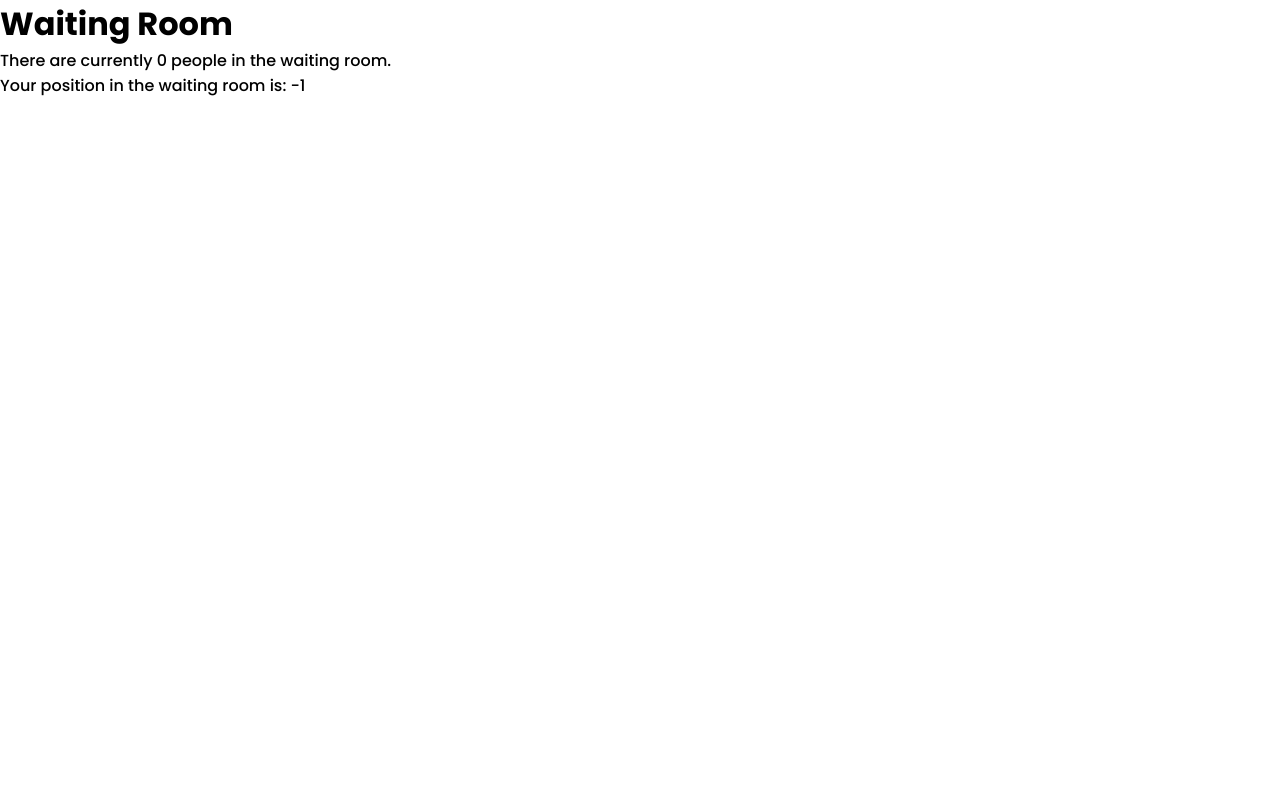
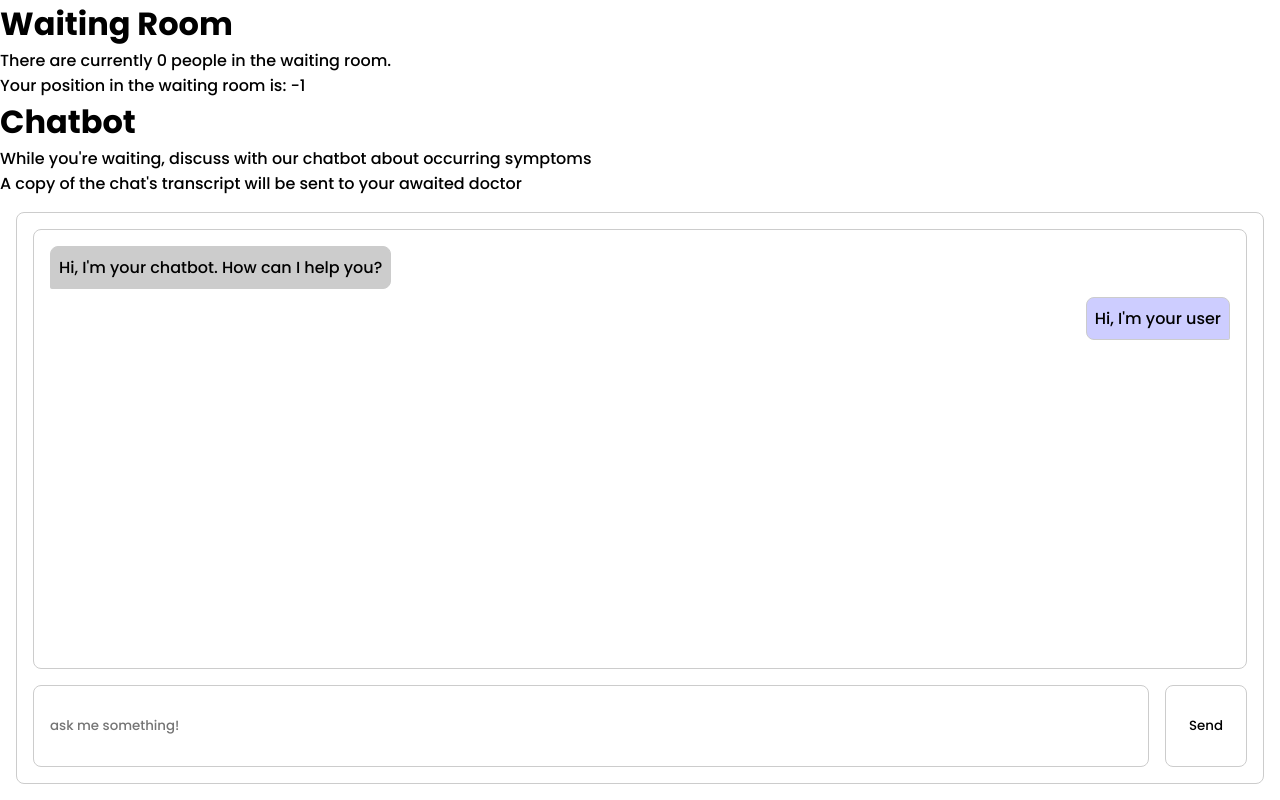
Before and after one commit to HaoChiBao/maplehacks, a React (Create React App) app in the folder client/: page /waiting-room in a window 1280 px wide. Built offline with nearby package versions, Linux system fonts and the light colour scheme; no server answers; what agora-rtc-sdk-ng would draw is missing.

Commit message:
chat room

```diff
--- /dev/null
+++ b/client/src/Patient/WaitingRoom.css
@@ -0,0 +1,99 @@
+.waitingRoom-page{
+    width: 100vw;
+    height: 100vh;
+    display: flex;
+    align-items: center;
+    justify-content: center;
+    flex-direction: column;
+}
+.waitingRoom-page .waiting-stat{
+    width: 100%;
+}
+.waitingRoom-page .gptChat{
+    width: 100%;
+    height: 100%;
+    display: flex;
+    flex-direction: column;
+}
+
+.waitingRoom-page .gptChat .chatarea{
+    height: 100%;
+    padding: 1rem;
+    margin: 1rem;
+    border: 1px solid #ccc;
+    border-radius: 0.5rem;
+
+    display: flex;
+    flex-direction: column;
+
+}
+
+.waitingRoom-page .gptChat .chatarea .chatbox{
+    height: 100%;
+    overflow-y: scroll;
+    padding: 1rem;
+    margin-bottom: 1rem;
+
+    border: 1px solid #ccc;
+    border-radius: 0.5rem;
+
+    display: flex;
+    flex-direction: column;
+}
+
+.waitingRoom-page .gptChat .chatarea .queryBox{
+    display: flex;
+}
+
+.waitingRoom-page .gptChat .chatarea button:active{
+    transform: scale(0.9);
+}
+.waitingRoom-page .gptChat .chatarea button:hover{
+    background-color: #ccc;
+    transition: cubic-bezier(0.075, 0.82, 0.165, 1) 0.3s;
+}
+.waitingRoom-page .gptChat .chatarea button{
+    height: 3rem;
+    padding: 1rem;
+    margin-left: 1rem;
+    border: 1px solid #ccc;
+    border-radius: 0.5rem;
+    background-color: transparent;
+    height: 100%;
+    aspect-ratio: 1/1;
+}
+
+.waitingRoom-page .gptChat .chatarea input{
+    height: 3rem;
+    width:100%;
+    padding: 1rem;
+    /* margin: 1rem; */
+    border: 1px solid #ccc;
+    border-radius: 0.5rem;
+}
+.waitingRoom-page .gptChat .chatarea .message{
+    padding: 0.5rem;
+    border: 1px solid #ccc;
+    max-width: 50%;
+}
+
+.waitingRoom-page .gptChat .chatarea .chatbot{
+    display: flex;
+    justify-content: start;
+}
+.waitingRoom-page .gptChat .chatarea .chatbot .message{
+    background-color: #ccc;
+    border-radius: 0.5rem 0.5rem 0.5rem 0.1rem;
+    margin-bottom: 0.5rem;
+}
+
+.waitingRoom-page .gptChat .chatarea .user .message{
+    background-color: rgb(205, 205, 255);
+    border-radius: 0.5rem 0.5rem 0.1rem 0.5rem;
+    margin-bottom: 0.5rem;
+}
+
+.waitingRoom-page .gptChat .chatarea .user{
+    justify-content: end;
+    display: flex;
+}
--- a/client/src/Patient/WaitingRoom.jsx
+++ b/client/src/Patient/WaitingRoom.jsx
@@ -1,8 +1,13 @@
 import React, { useState, useEffect } from "react";
 import { useSearchParams, Link, useLocation } from "react-router-dom";
 import io from "socket.io-client";
+import "./WaitingRoom.css";
 
 const socket = io("http://localhost:3001");
+
+const gptQuery = () => {
+  console.log("gptQuery")
+}
 
 const WaitingRoom = () => {
   const [waitingRoomCount, setWaitingRoomCount] = useState(0);
@@ -30,15 +35,46 @@ const WaitingRoom = () => {
   }, [searchParams]);
 
   return (
-    <>
-      <div>
+    <div className = 'waitingRoom-page'>
+      <div className = 'waiting-stat'>
         <h1>Waiting Room</h1>
         <p>
           There are currently {waitingRoomCount} people in the waiting room.
         </p>
         {position && <p>Your position in the waiting room is: {position}</p>}
       </div>
-    </>
+
+      <div className = 'gptChat'>
+        <div>
+          <h1>Chatbot</h1>
+          <p>While you're waiting, discuss with our chatbot about occurring symptoms</p>
+          <p>A copy of the chat's transcript will be sent to your awaited doctor</p>
+        </div>
+
+        <div className="chatarea">
+
+          <div className="chatbox">
+
+            <div className="chatbot">
+              <div className="message">
+                <p>Hi, I'm your chatbot. How can I help you?</p>
+              </div>
+            </div>
+            <div className="user">
+              <div className="message">
+                <p>Hi, I'm your user</p>
+              </div>
+            </div>
+
+          </div>
+          <div className = "queryBox">
+            <input type="text" placeholder="ask me something!" />
+            <button onClick={gptQuery}>Send</button>
+          </div>
+        </div>
+
+      </div>
+    </div>
   );
 };
 
```
